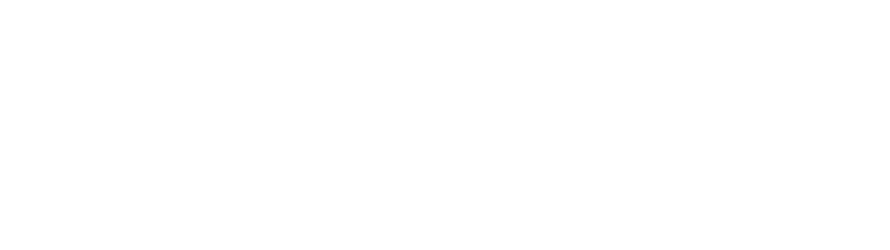
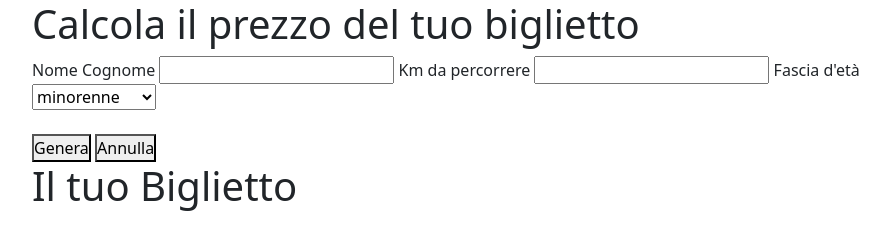
Before and after one commit to xJustFox/js-biglietto-treno-form, a plain HTML site: page index.html in a window 1280 px wide. Shown: the whole page, without its empty margins (131-1021 px from the left). Drawn offline with nearby package versions, Linux system fonts and the light colour scheme.

Commit message:
[Upgrade] Insert input into HTML

```diff
--- a/css/style.css
+++ b/css/style.css
@@ -0,0 +1,5 @@
+*{
+    margin: 0;
+    padding: 0;
+    box-sizing: border-box;
+}
--- a/index.html
+++ b/index.html
@@ -4,9 +4,41 @@
     <meta charset="UTF-8">
     <meta name="viewport" content="width=device-width, initial-scale=1.0">
     <title>Document</title>
+    <link href="https://cdn.jsdelivr.net/npm/bootstrap@5.3.2/dist/css/bootstrap.min.css" rel="stylesheet" integrity="sha384-T3c6CoIi6uLrA9TneNEoa7RxnatzjcDSCmG1MXxSR1GAsXEV/Dwwykc2MPK8M2HN" crossorigin="anonymous">
     <link rel="stylesheet" href="./css/style.css">
 </head>
 <body>
-    <script type="text/javascript.js" src="./js/script.js"></script>
+    <div class="row justify-content-center">
+        <div class="col-9">
+            <h1>Calcola il prezzo del tuo biglietto</h1>
+            <div>
+                <label for="user" >Nome Cognome</label>
+                <input type="text" name="user" id="user">
+                <label for="distance_km">Km da percorrere</label>
+                <input type="text" name="distance_km" id="distance_km">
+                <label for="age">Fascia d'età</label>
+                <select name="age" id="age">
+                    <option value="underage">minorenne</option>
+                    <option value="adult">
+                        maggiorenne
+                    </option>
+                    <option value="over65">over 65</option>
+                </select>
+                <div class="mt-4">
+                    <button class="btn-send">Genera</button> <button>Annulla</button>
+                </div>
+            </div>
+        </div>
+
+        <div class="col-9">
+            <h1>Il tuo Biglietto</h1>
+            <div>
+               <span id="passenger"></span>
+               <span id="price-ticket"></span>
+            </div>
+        </div>
+    </div>
+
+    <script type="text/javascript" src="./js/script.js"></script>
 </body>
 </html>
```
